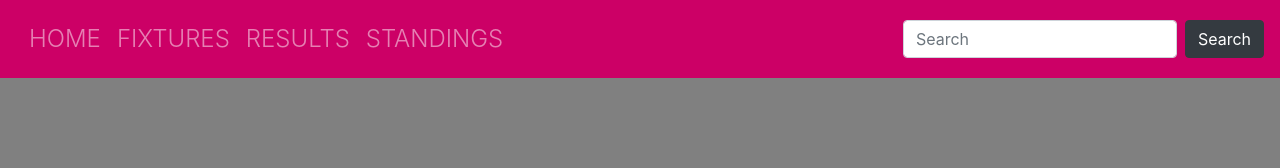
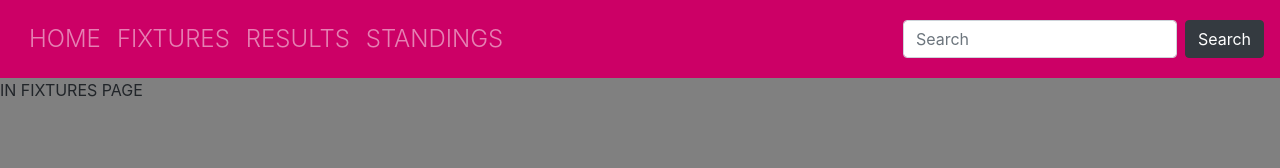
Before and after one commit to AndyEstevez/Premier-League-Site, a React (Create React App) app: page /Fixtures in a window 1280 px wide. Shown: the top 168 px of the page. Built offline with nearby package versions, Linux system fonts and the light colour scheme; no server answers.

Commit message:
Added routes to other pages

```diff
--- a/src/App.js
+++ b/src/App.js
@@ -2,6 +2,9 @@ import './App.css';
 import { BrowserRouter as Router, Switch, Route } from 'react-router-dom';
 import NavbarObject from './components/Navbar/NavbarObject';
 import HomePage from './components/HomePage';
+import FixturesPage from './components/FixturesPage';
+import ResultsPage from './components/ResultsPage';
+import StandingsPage from './components/StandingsPage';
 import 'bootstrap/dist/css/bootstrap.min.css';
 
 
@@ -13,6 +16,9 @@ function App() {
         <NavbarObject/>
         <Switch>
           <Route exact path="/" component={HomePage}/>
+          <Route exact path="/Fixtures" component={FixturesPage}/>
+          <Route exact path="/Results" component={ResultsPage}/>
+          <Route exact path="/Standings" component={StandingsPage}/>
         </Switch>
       </div>
     </Router>
--- /dev/null
+++ b/src/components/FixturesPage.js
@@ -0,0 +1,11 @@
+import React, { Component } from 'react'
+
+export default class FixturesPage extends Component {
+    render() {
+        return (
+            <div>
+                IN FIXTURES PAGE
+            </div>
+        )
+    }
+}
--- /dev/null
+++ b/src/components/ResultsPage.js
@@ -0,0 +1,11 @@
+import React, { Component } from 'react'
+
+export default class ResultsPage extends Component {
+    render() {
+        return (
+            <div>
+                IN RESULTS PAGE
+            </div>
+        )
+    }
+}
--- /dev/null
+++ b/src/components/StandingsPage.js
@@ -0,0 +1,11 @@
+import React, { Component } from 'react'
+
+export default class StandingsPage extends Component {
+    render() {
+        return (
+            <div>
+                IN STANDINGS PAGE
+            </div>
+        )
+    }
+}
```
Also changed, not shown: 1 other file (tests, documents, lock files or other folders).
